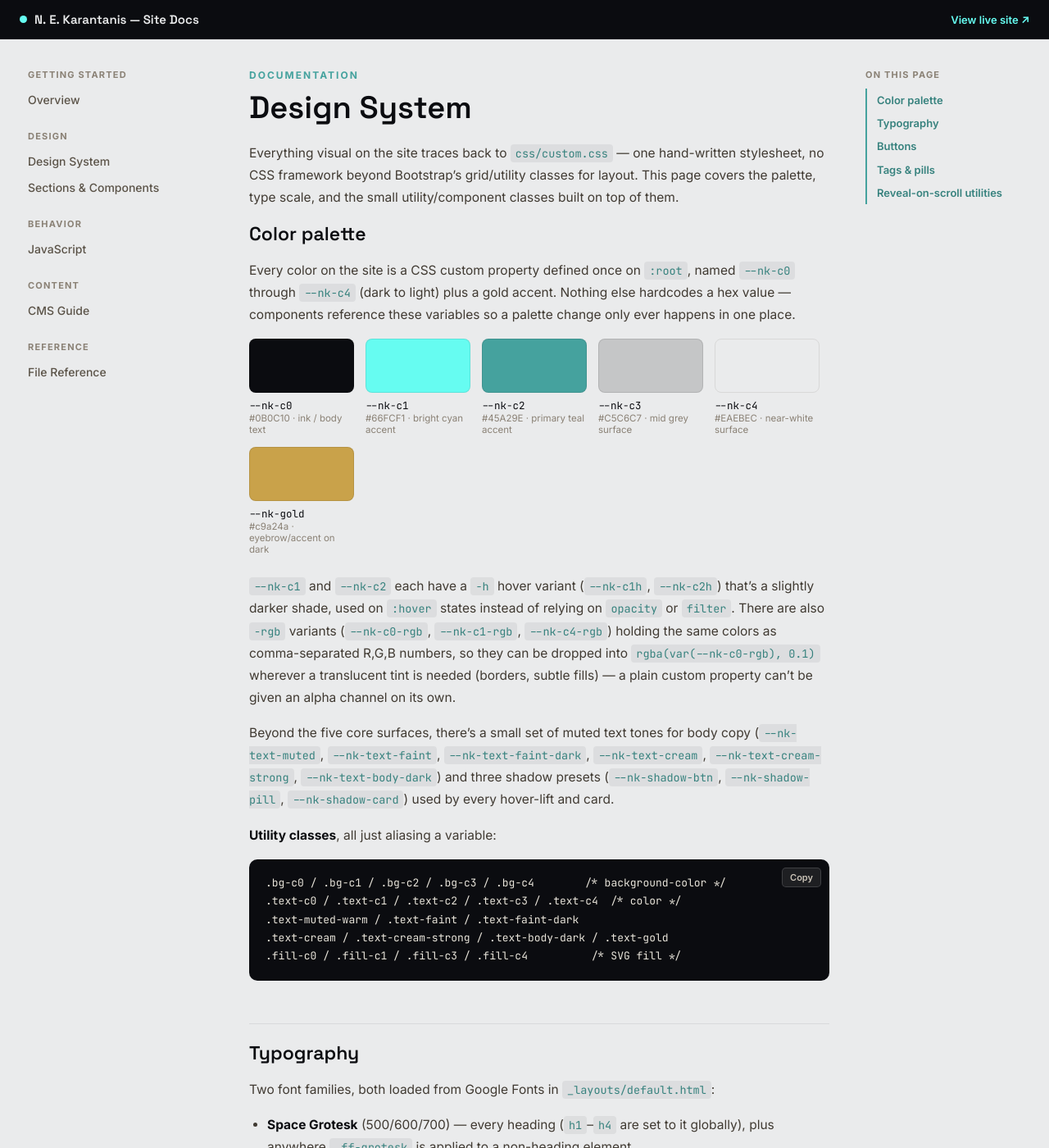
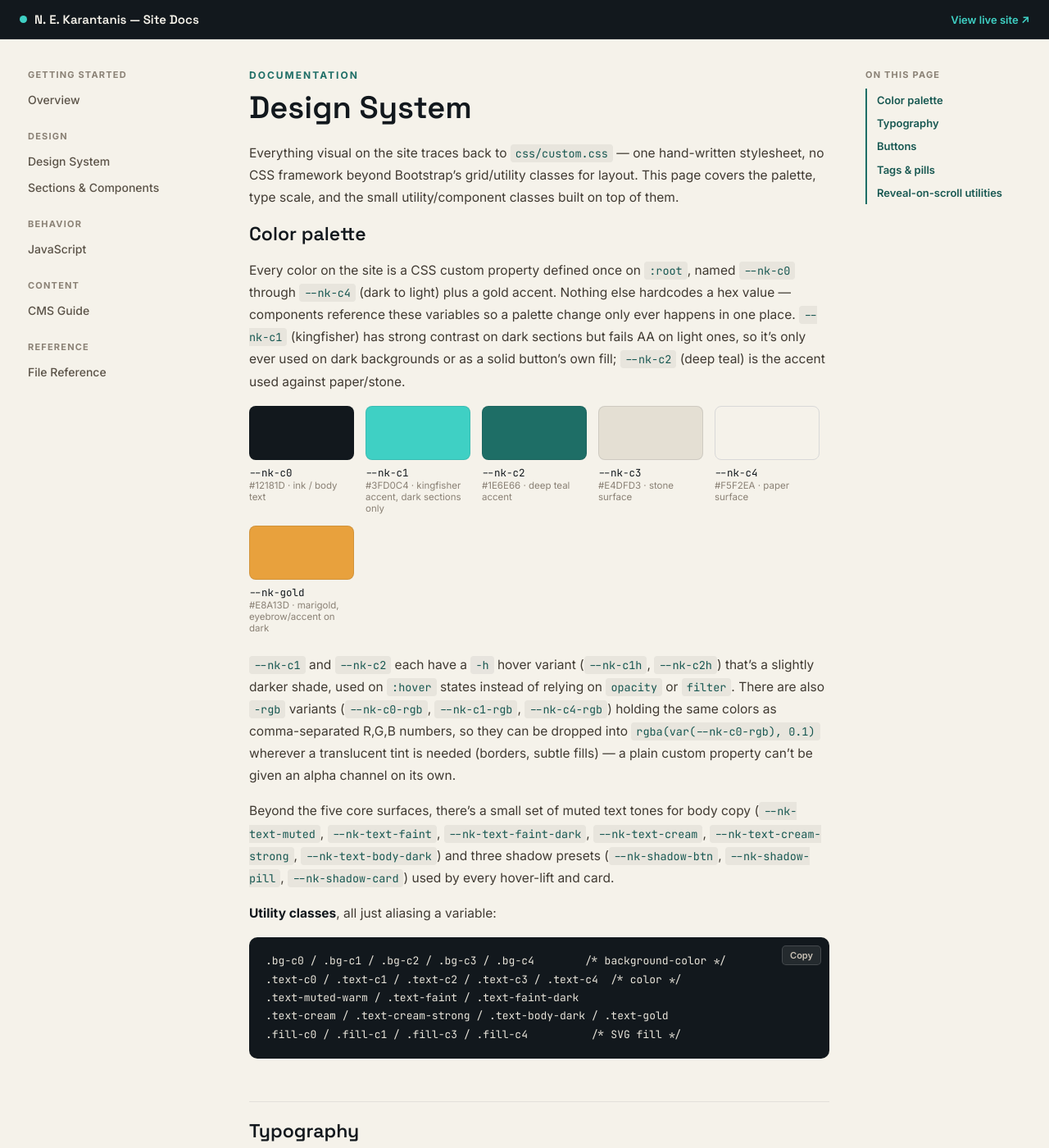
Before and after one commit to Eneekay/nekarantanis, a Jekyll site: the page built from docs/design-system.md, in a window 1280 px wide and 1400 px high. Shown: the whole window at 82% size. Built offline with Jekyll 4.4.1, drawn with Linux system fonts in a browser that asks for light colours.

Commit message:
Swap the site palette to a warmer ink/kingfisher/marigold scheme
Recolors the whole site through the six --nk-* root variables: ink
(#12181D) replaces the old near-black, kingfisher (#3FD0C4) replaces
the bright cyan but is now understood to be dark-sections-only (every
existing use already was, either directly or as a solid button's own
fill), deep teal (#1E6E66) becomes the accent used against light
surfaces (5.4:1 on paper, 6:1 on white - the old teal failed AA there),
stone (#E4DFD3) and paper (#F5F2EA) replace the cooler greys so the
site's existing warm-brown text tones (#5b5348 etc.) finally sit on
backgrounds of the same temperature, and marigold (#E8A13D) replaces
the old gold for eyebrows/accents on dark sections.

Also updated every place a color was hardcoded outside the variables
rather than referencing them - a text-shadow on the stat numbers, the
network-canvas ink colors in site.js, the Decap CMS icon-picker widget,
the admin "View site" link, the favicon, and the docs site's own
stylesheet (which mirrors the palette via hardcoded rgb tuples rather
than var()).

Changed by hand: the footer previously used the bright accent as a full
background (bg-c1), which would now be a jarring neon block against
the new warmer palette - switched it to ink with light text instead,
renaming the now-inaccurate .footer-bright class to .footer-text.

```diff
--- a/_includes/footer.html
+++ b/_includes/footer.html
@@ -1,6 +1,6 @@
 <!-- FOOTER -->
-<footer class="bg-c1">
-  <div class="container d-flex flex-column flex-sm-row justify-content-between align-items-sm-center gap-3 fs-13 footer-bright" style="padding:28px 12px;">
+<footer class="bg-c0">
+  <div class="container d-flex flex-column flex-sm-row justify-content-between align-items-sm-center gap-3 fs-13 footer-text" style="padding:28px 12px;">
     <div>&copy; 2026 N. E. Karantanis, PhD. All rights reserved.</div>
     <div class="d-flex gap-4">
       <a href="{{ page.base }}index.html">Home</a>
--- a/admin/icon-picker.js
+++ b/admin/icon-picker.js
@@ -7,7 +7,7 @@
 ;(function () {
   var h = window.h;
   var createClass = window.createClass;
-  var STROKE = '#45A29E';
+  var STROKE = '#1E6E66';
   var svg = function (inner) {
     return '<svg viewBox="0 0 24 24" fill="none" stroke="' + STROKE + '" stroke-width="1.5" stroke-linecap="round" stroke-linejoin="round">' + inner + '</svg>';
   };
@@ -103,8 +103,8 @@
                 padding: '10px 4px',
                 borderRadius: '6px',
                 cursor: 'pointer',
-                border: selected ? '2px solid #45A29E' : '1px solid #dcdee0',
-                background: selected ? 'rgba(69, 162, 158, 0.1)' : '#fff',
+                border: selected ? '2px solid #1E6E66' : '1px solid #dcdee0',
+                background: selected ? 'rgba(30, 110, 102, 0.1)' : '#fff',
                 fontSize: '12px',
                 color: '#333',
               },
--- a/admin/index.html
+++ b/admin/index.html
@@ -13,7 +13,7 @@
     style="
       position: fixed; bottom: 16px; right: 16px; z-index: 999999;
       display: inline-flex; align-items: center; gap: 6px;
-      background: #66FCF1; color: #0B0C10; font-family: 'Space Grotesk', 'Helvetica Neue', sans-serif;
+      background: #3FD0C4; color: #12181D; font-family: 'Space Grotesk', 'Helvetica Neue', sans-serif;
       font-weight: 600; font-size: 13px; text-decoration: none;
       padding: 8px 14px; border-radius: 4px; box-shadow: 0 4px 12px rgba(0,0,0,0.18);
     "
--- a/css/custom.css
+++ b/css/custom.css
@@ -1,21 +1,26 @@
 /* N. E. Karantanis — site styles
    Palette, typography and component classes shared by every page.
-   Values below reproduce the palette that was previously computed at
-   runtime by the old Design-tool renderer (dark ink / gold / burgundy). */
+   Warm palette (ink / kingfisher / deep teal / stone / paper / marigold),
+   chosen so the existing warm-brown text tones below sit on backgrounds
+   of the same temperature instead of the cooler grey the site launched
+   with. --nk-c1 (kingfisher) keeps strong contrast on dark sections but
+   fails AA on light ones - --nk-c2 (deep teal) is the one used for
+   links/accents against paper/stone, and every current use of c1 is
+   already confined to dark backgrounds or its own solid button fill. */
 
 :root {
-  --nk-c0: #0B0C10;
-  --nk-c1: #66FCF1;
-  --nk-c1h: #52ccc2;
-  --nk-c2: #45A29E;
-  --nk-c2h: #37827e;
-  --nk-c3: #C5C6C7;
-  --nk-c4: #EAEBEC;
-  --nk-gold: #c9a24a;
-  --nk-c0-rgb: 11, 12, 16;
-  --nk-c1-rgb: 102, 252, 241;
-  --nk-c4-rgb: 234, 235, 236;
-  --nk-sel: rgba(69, 162, 158, 0.2);
+  --nk-c0: #12181D;
+  --nk-c1: #3FD0C4;
+  --nk-c1h: #33A79E;
+  --nk-c2: #1E6E66;
+  --nk-c2h: #185852;
+  --nk-c3: #E4DFD3;
+  --nk-c4: #F5F2EA;
+  --nk-gold: #E8A13D;
+  --nk-c0-rgb: 18, 24, 29;
+  --nk-c1-rgb: 63, 208, 196;
+  --nk-c4-rgb: 245, 242, 234;
+  --nk-sel: rgba(30, 110, 102, 0.2);
 
   --nk-text-muted: #5b5348;
   --nk-text-faint: #8a8175;
@@ -746,7 +751,7 @@ a.tag-pill:hover { color: var(--nk-c2); border-color: var(--nk-c2); }
   font-weight: 700;
   font-size: clamp(36px, 8vw, 50px);
   color: var(--nk-c2);
-  text-shadow: 0 0 28px rgba(69, 162, 158, 0.4);
+  text-shadow: 0 0 28px rgba(30, 110, 102, 0.4);
   /* Sits inline next to .stat-icon in a centered row, so any per-frame
      width change while counting up re-centers the whole icon+number pair
      - tabular figures keep every digit the same advance width, removing
@@ -786,9 +791,9 @@ a.tag-pill:hover { color: var(--nk-c2); border-color: var(--nk-c2); }
 
 /* ---------- footer ---------- */
 
-.footer-bright { color: var(--nk-c0); }
-.footer-bright a { color: var(--nk-c0); opacity: .72; transition: opacity .2s ease; }
-.footer-bright a:hover { color: var(--nk-c0); opacity: 1; }
+.footer-text { color: var(--nk-c4); }
+.footer-text a { color: var(--nk-c4); opacity: .72; transition: opacity .2s ease; }
+.footer-text a:hover { color: var(--nk-c4); opacity: 1; }
 
 /* ---------- misc ---------- */
 
--- a/docs/assets/docs.css
+++ b/docs/assets/docs.css
@@ -120,7 +120,7 @@
   margin-bottom: 1px;
   transition: background-color .15s ease, color .15s ease;
 }
-.docs-nav-link:hover { background: rgba(11, 12, 16, 0.05); color: var(--nk-c0); }
+.docs-nav-link:hover { background: rgba(18, 24, 29, 0.05); color: var(--nk-c0); }
 .docs-nav-link.is-active {
   background: var(--nk-sel);
   color: var(--nk-c2h);
@@ -152,7 +152,7 @@
   font-weight: 600;
   margin: 52px 0 16px;
   padding-top: 20px;
-  border-top: 1px solid rgba(11, 12, 16, 0.08);
+  border-top: 1px solid rgba(18, 24, 29, 0.08);
   scroll-margin-top: 84px;
 }
 .docs-content h2:first-of-type { margin-top: 8px; padding-top: 0; border-top: none; }
@@ -168,11 +168,11 @@
 .docs-content li { margin-bottom: 6px; }
 .docs-content li > p { margin-bottom: 6px; }
 .docs-content strong { color: var(--nk-c0); }
-.docs-content a { font-weight: 500; text-decoration: underline; text-decoration-color: rgba(69, 162, 158, 0.35); text-underline-offset: 2px; }
+.docs-content a { font-weight: 500; text-decoration: underline; text-decoration-color: rgba(30, 110, 102, 0.35); text-underline-offset: 2px; }
 .docs-content a:hover { text-decoration-color: var(--nk-c2h); }
 
 .docs-content code {
-  background: rgba(11, 12, 16, 0.06);
+  background: rgba(18, 24, 29, 0.06);
   padding: 2px 6px;
   border-radius: 4px;
   font-family: 'JetBrains Mono', monospace;
@@ -214,14 +214,14 @@
 .docs-copy-btn:hover { background: rgba(255, 255, 255, 0.16); }
 
 .docs-content table { width: 100%; border-collapse: collapse; margin: 8px 0 24px; font-size: 14px; }
-.docs-content th, .docs-content td { text-align: left; padding: 10px 14px; border-bottom: 1px solid rgba(11, 12, 16, 0.08); vertical-align: top; }
+.docs-content th, .docs-content td { text-align: left; padding: 10px 14px; border-bottom: 1px solid rgba(18, 24, 29, 0.08); vertical-align: top; }
 .docs-content th { font-family: 'Space Grotesk', sans-serif; font-weight: 600; font-size: 13px; text-transform: uppercase; letter-spacing: .4px; color: var(--nk-text-muted); }
 .docs-content td code { white-space: nowrap; }
 
 .docs-content img {
   max-width: 100%;
   border-radius: 8px;
-  border: 1px solid rgba(11, 12, 16, 0.1);
+  border: 1px solid rgba(18, 24, 29, 0.1);
   box-shadow: var(--nk-shadow-card);
   margin: 6px 0 22px;
   display: block;
@@ -238,7 +238,7 @@
 }
 .docs-content blockquote p:last-child { margin-bottom: 0; }
 
-.docs-content hr { border: none; border-top: 1px solid rgba(11, 12, 16, 0.1); margin: 36px 0; }
+.docs-content hr { border: none; border-top: 1px solid rgba(18, 24, 29, 0.1); margin: 36px 0; }
 
 /* callout box for tips/warnings, used sparingly in content via a fenced div */
 .docs-note {
@@ -254,7 +254,7 @@
 /* color / spacing swatches, used on the design-system page */
 .docs-swatch-row { display: flex; flex-wrap: wrap; gap: 14px; margin: 8px 0 24px; }
 .docs-swatch { width: 128px; }
-.docs-swatch-color { height: 64px; border-radius: 8px; border: 1px solid rgba(11, 12, 16, 0.1); }
+.docs-swatch-color { height: 64px; border-radius: 8px; border: 1px solid rgba(18, 24, 29, 0.1); }
 .docs-swatch-name { font-family: 'JetBrains Mono', monospace; font-size: 12.5px; margin-top: 7px; color: var(--nk-c0); }
 .docs-swatch-hex { font-size: 11.5px; color: var(--nk-text-faint); }
 
@@ -263,11 +263,11 @@
 .docs-fs-row .docs-fs-tag { display: block; font-family: 'JetBrains Mono', monospace; font-size: 11px; color: var(--nk-text-faint); margin-top: 4px; }
 
 /* next-page footer link */
-.docs-pagenav { margin-top: 56px; padding-top: 24px; border-top: 1px solid rgba(11, 12, 16, 0.08); }
+.docs-pagenav { margin-top: 56px; padding-top: 24px; border-top: 1px solid rgba(18, 24, 29, 0.08); }
 .docs-content .docs-pagenav-next {
   display: block;
   padding: 16px 20px;
-  border: 1px solid rgba(11, 12, 16, 0.1);
+  border: 1px solid rgba(18, 24, 29, 0.1);
   border-radius: 8px;
   text-decoration: none;
   transition: border-color .2s ease, transform .2s ease;
@@ -300,7 +300,7 @@
   display: block;
   padding: 5px 0 5px 12px;
   color: var(--nk-text-muted);
-  border-left: 2px solid rgba(11, 12, 16, 0.08);
+  border-left: 2px solid rgba(18, 24, 29, 0.08);
   line-height: 1.4;
 }
 .docs-toc a:hover { color: var(--nk-c0); }
@@ -311,7 +311,7 @@
   display: none;
   position: fixed;
   inset: 0;
-  background: rgba(11, 12, 16, 0.4);
+  background: rgba(18, 24, 29, 0.4);
   z-index: 54;
 }
 .docs-nav-backdrop.is-open { display: block; }
--- a/docs/design-system.md
+++ b/docs/design-system.md
@@ -9,38 +9,38 @@ Everything visual on the site traces back to `css/custom.css` — one hand-writt
 
 ## Color palette
 
-Every color on the site is a CSS custom property defined once on `:root`, named `--nk-c0` through `--nk-c4` (dark to light) plus a gold accent. Nothing else hardcodes a hex value — components reference these variables so a palette change only ever happens in one place.
+Every color on the site is a CSS custom property defined once on `:root`, named `--nk-c0` through `--nk-c4` (dark to light) plus a gold accent. Nothing else hardcodes a hex value — components reference these variables so a palette change only ever happens in one place. `--nk-c1` (kingfisher) has strong contrast on dark sections but fails AA on light ones, so it's only ever used on dark backgrounds or as a solid button's own fill; `--nk-c2` (deep teal) is the accent used against paper/stone.
 
 <div class="docs-swatch-row">
   <div class="docs-swatch">
-    <div class="docs-swatch-color" style="background:#0B0C10;"></div>
+    <div class="docs-swatch-color" style="background:#12181D;"></div>
     <div class="docs-swatch-name">--nk-c0</div>
-    <div class="docs-swatch-hex">#0B0C10 · ink / body text</div>
+    <div class="docs-swatch-hex">#12181D · ink / body text</div>
   </div>
   <div class="docs-swatch">
-    <div class="docs-swatch-color" style="background:#66FCF1;"></div>
+    <div class="docs-swatch-color" style="background:#3FD0C4;"></div>
     <div class="docs-swatch-name">--nk-c1</div>
-    <div class="docs-swatch-hex">#66FCF1 · bright cyan accent</div>
+    <div class="docs-swatch-hex">#3FD0C4 · kingfisher accent, dark sections only</div>
   </div>
   <div class="docs-swatch">
-    <div class="docs-swatch-color" style="background:#45A29E;"></div>
+    <div class="docs-swatch-color" style="background:#1E6E66;"></div>
     <div class="docs-swatch-name">--nk-c2</div>
-    <div class="docs-swatch-hex">#45A29E · primary teal accent</div>
+    <div class="docs-swatch-hex">#1E6E66 · deep teal accent</div>
   </div>
   <div class="docs-swatch">
-    <div class="docs-swatch-color" style="background:#C5C6C7;"></div>
+    <div class="docs-swatch-color" style="background:#E4DFD3;"></div>
     <div class="docs-swatch-name">--nk-c3</div>
-    <div class="docs-swatch-hex">#C5C6C7 · mid grey surface</div>
+    <div class="docs-swatch-hex">#E4DFD3 · stone surface</div>
   </div>
   <div class="docs-swatch">
-    <div class="docs-swatch-color" style="background:#EAEBEC;border:1px solid #d8d8d8;"></div>
+    <div class="docs-swatch-color" style="background:#F5F2EA;border:1px solid #d8d8d8;"></div>
     <div class="docs-swatch-name">--nk-c4</div>
-    <div class="docs-swatch-hex">#EAEBEC · near-white surface</div>
+    <div class="docs-swatch-hex">#F5F2EA · paper surface</div>
   </div>
   <div class="docs-swatch">
-    <div class="docs-swatch-color" style="background:#c9a24a;"></div>
+    <div class="docs-swatch-color" style="background:#E8A13D;"></div>
     <div class="docs-swatch-name">--nk-gold</div>
-    <div class="docs-swatch-hex">#c9a24a · eyebrow/accent on dark</div>
+    <div class="docs-swatch-hex">#E8A13D · marigold, eyebrow/accent on dark</div>
   </div>
 </div>
 
--- a/js/site.js
+++ b/js/site.js
@@ -722,7 +722,7 @@ document.addEventListener('DOMContentLoaded', () => {
         if (!net.visible || !net.nodes.length) return;
         if (net === heroNet && (window.scrollY >= heroCoverThreshold || statsCounting)) return;
         const { ctx, width, height, nodes, dark } = net;
-        const ink = dark ? '234, 235, 236' : '11, 12, 16';
+        const ink = dark ? '245, 242, 234' : '18, 24, 29';
         const lineAlpha = dark ? 0.16 : 0.1;
         const dotAlpha = dark ? 0.4 : 0.28;
         nodes.forEach((n) => {
```
Also changed, not shown: favicon.svg.
